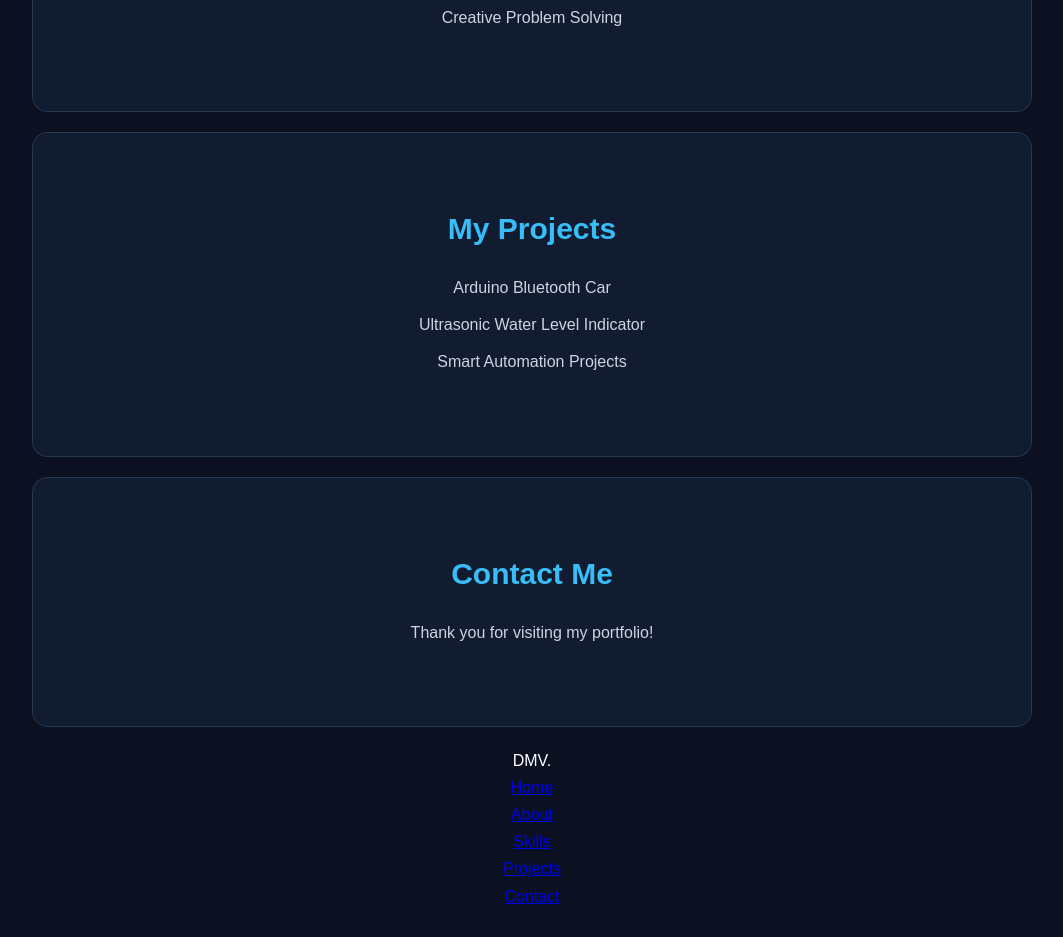
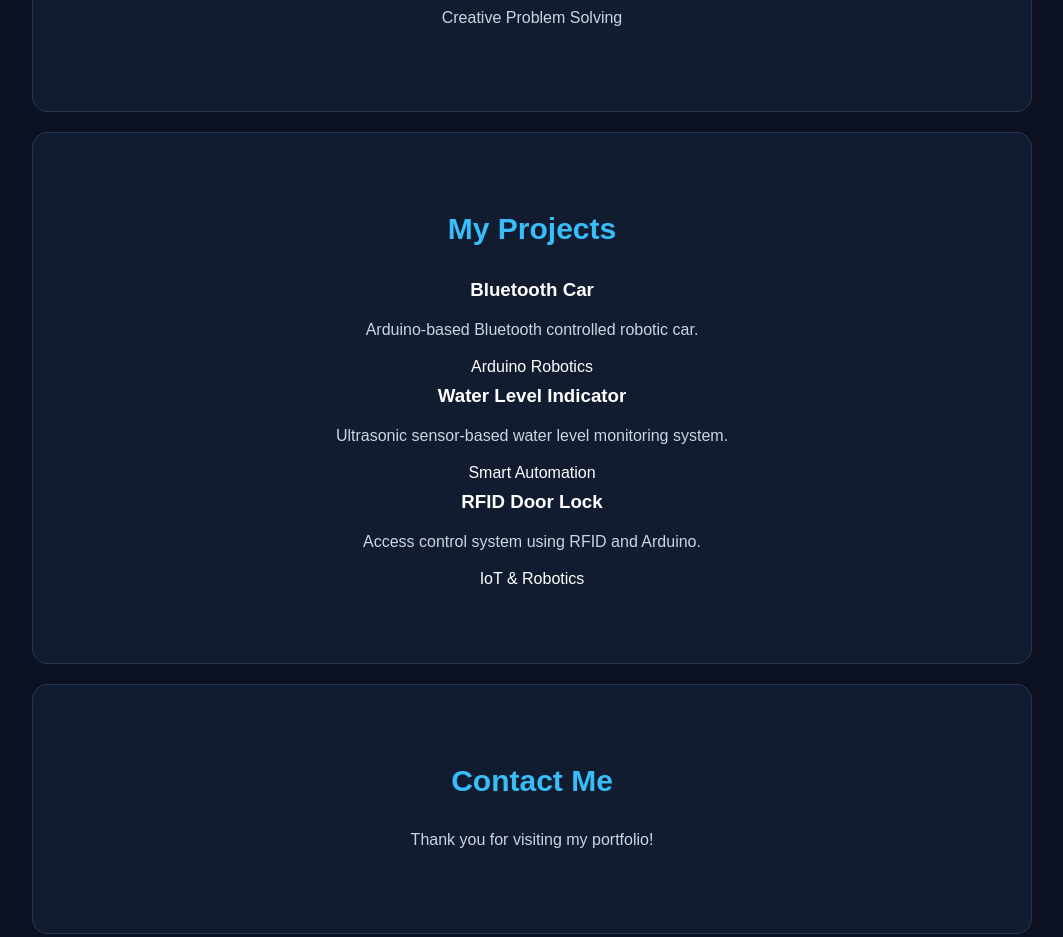
Before and after one commit to mvdharaneeshmvdharaneesh143-sketch/dharaneesh-portfolio, a plain HTML site: page index.html in a window 1280 px wide. Shown: the part 1220-2157 px from the top of the page, without its empty margins (108-1171 px from the left). Before the commit the page ends 2130 px from the top, so only its background shows below. Drawn offline with Linux system fonts and the light colour scheme.

```diff
--- a/index.html
+++ b/index.html
@@ -34,13 +34,34 @@
         <p>Creative Problem Solving</p>
     </section>
 
-    <!-- PROJECTS SECTION -->
-    <section id="projects">
-        <h2>My Projects</h2>
-        <p>Arduino Bluetooth Car</p>
-        <p>Ultrasonic Water Level Indicator</p>
-        <p>Smart Automation Projects</p>
-    </section>
+<!-- PROJECTS SECTION -->
+<section id="projects">
+
+    <h2>My Projects</h2>
+
+    <div class="project-container">
+
+        <div class="project-card">
+            <h3>Bluetooth Car</h3>
+            <p>Arduino-based Bluetooth controlled robotic car.</p>
+            <span>Arduino Robotics</span>
+        </div>
+
+        <div class="project-card">
+            <h3>Water Level Indicator</h3>
+            <p>Ultrasonic sensor-based water level monitoring system.</p>
+            <span>Smart Automation</span>
+        </div>
+
+        <div class="project-card">
+            <h3>RFID Door Lock</h3>
+            <p>Access control system using RFID and Arduino.</p>
+            <span>IoT & Robotics</span>
+        </div>
+
+    </div>
+
+</section>
 
     <!-- CONTACT SECTION -->
     <section id="contact">
```
